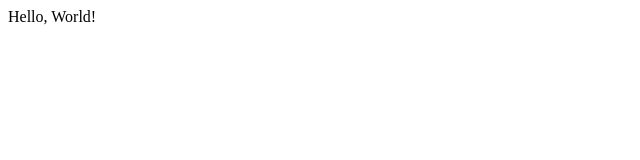
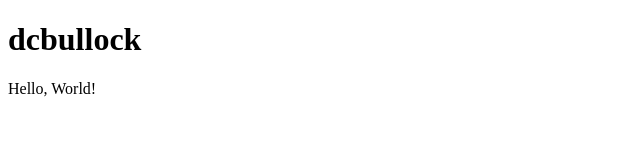
Before and after one commit to dcbullock/dcbullock.github.io, a plain HTML site: page index.html in a window 1280 px wide. Shown: the whole page, without its empty margins (0-640 px from the left). Drawn offline with Linux system fonts and the light colour scheme.

Commit message:
Update index.html

```diff
--- a/index.html
+++ b/index.html
@@ -1,10 +1,15 @@
+<!DOCTYPE html>
 <html>
+
   <head>
-    <title>dbullock</title>
+    <title>dcbullock</title>
   </head>
+
   <body>
+    <h1>dcbullock</h1>
     <p>
       Hello, World!
     </p>
   </body>
+
 </html>
```
